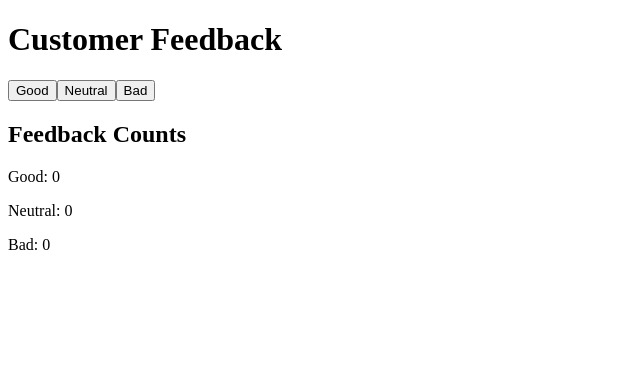
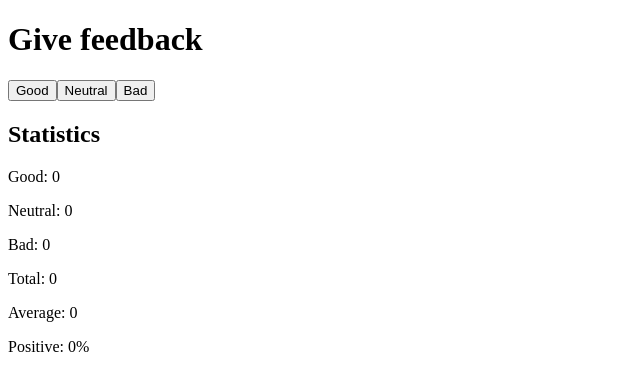
Before and after one commit to A0ak/Part1, a React (Vite) app: page / in a window 1280 px wide. Shown: the top 390 px of the page, without its empty margins (0-640 px from the left). Built offline with nearby package versions, Linux system fonts and the light colour scheme.

Commit message:
exercise 1.10

```diff
--- a/src/App.jsx
+++ b/src/App.jsx
@@ -1,45 +1,37 @@
 import { useState } from 'react';
 
 const Statistics = ({ good, neutral, bad }) => {
-  const totalFeedback = good + neutral + bad;
-  const averageScore = totalFeedback ? ((good - bad) / totalFeedback).toFixed(2) : 0;
-  const positivePercentage = totalFeedback ? ((good / totalFeedback) * 100).toFixed(2) : 0;
+  const total = good + neutral + bad;
+  const average = total !== 0 ? ((good - bad) / total).toFixed(2) : '0';
+  const positive = total !== 0 ? (good / total * 100).toFixed(2) + "%" : '0%';
 
   return (
     <div>
       <h2>Statistics</h2>
-      <p>Total Feedback: {totalFeedback}</p>
-      <p>Average Score: {averageScore}</p>
-      <p>Positive Feedback: {positivePercentage}%</p>
+      <p>Good: {good}</p>
+      <p>Neutral: {neutral}</p>
+      <p>Bad: {bad}</p>
+      <p>Total: {total}</p>
+      <p>Average: {average}</p>
+      <p>Positive: {positive}</p>
     </div>
   );
-}
+};
 
 const App = () => {
   const [good, setGood] = useState(0);
   const [neutral, setNeutral] = useState(0);
   const [bad, setBad] = useState(0);
 
-  const handleGoodFeedback = () => setGood(good + 1);
-  const handleNeutralFeedback = () => setNeutral(neutral + 1);
-  const handleBadFeedback = () => setBad(bad + 1);
-
-  const totalFeedback = good + neutral + bad;
-
   return (
     <div>
-      <h1>Customer Feedback</h1>
+      <h1>Give feedback</h1>
 
-      <button onClick={handleGoodFeedback}>Good</button>
-      <button onClick={handleNeutralFeedback}>Neutral</button>
-      <button onClick={handleBadFeedback}>Bad</button>
+      <button onClick={() => setGood(good + 1)}>Good</button>
+      <button onClick={() => setNeutral(neutral + 1)}>Neutral</button>
+      <button onClick={() => setBad(bad + 1)}>Bad</button>
 
-      <h2>Feedback Counts</h2>
-      <p>Good: {good}</p>
-      <p>Neutral: {neutral}</p>
-      <p>Bad: {bad}</p>
-
-      {totalFeedback > 0 && <Statistics good={good} neutral={neutral} bad={bad} />}
+      <Statistics good={good} neutral={neutral} bad={bad} />
     </div>
   );
 };
```
Also changed, not shown: 1 other file (tests, documents, lock files or other folders).
